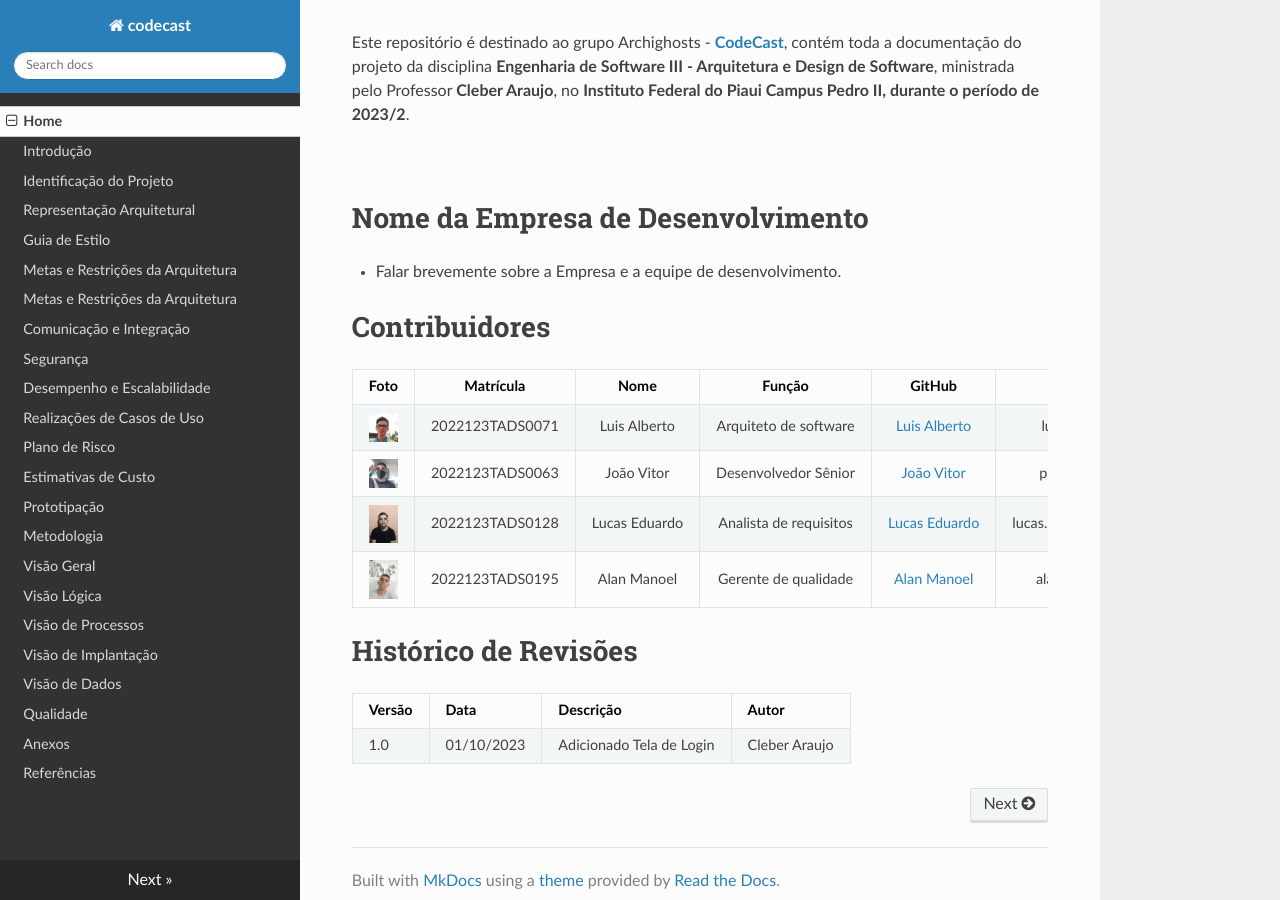
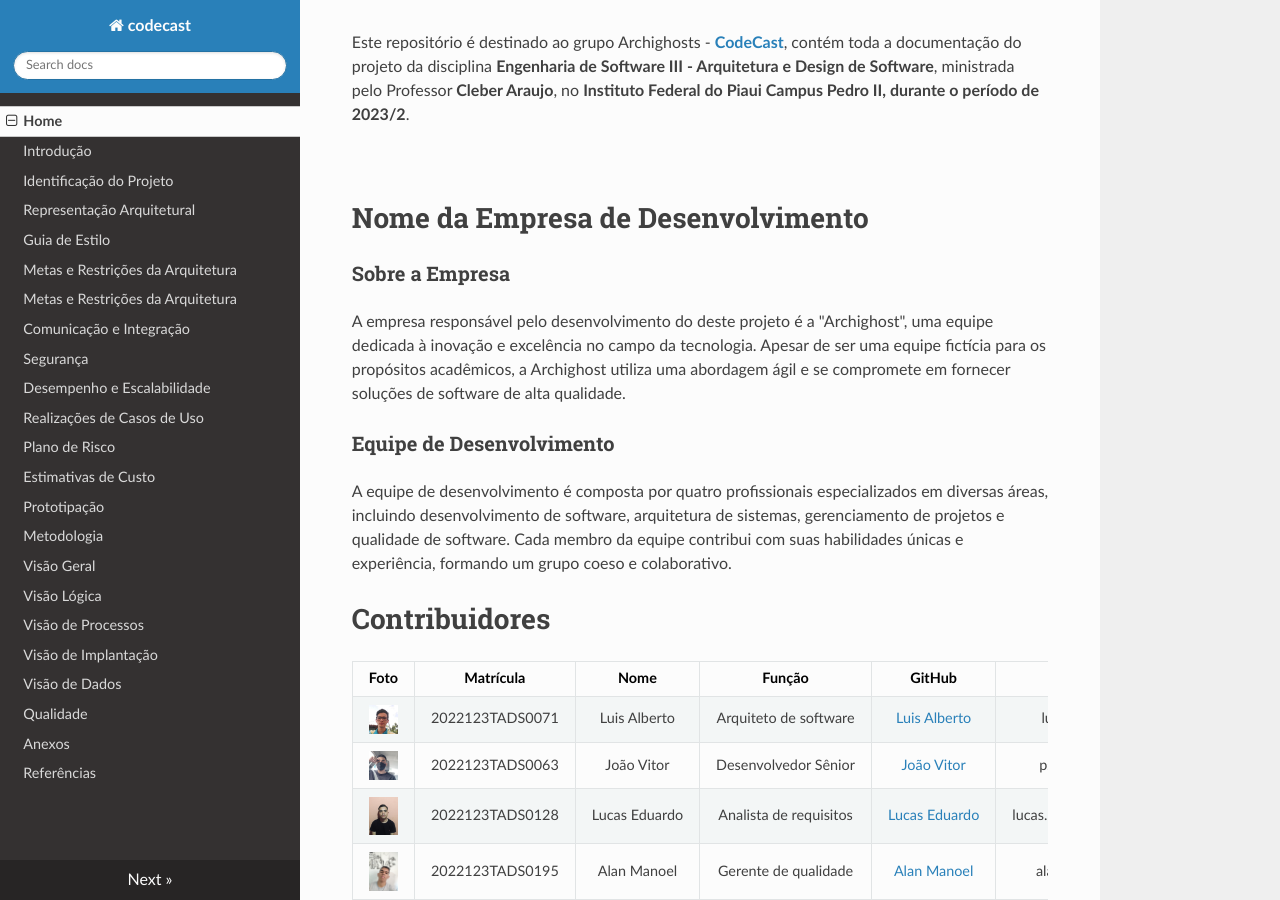
Before and after one commit to Vitor-Silva27/codecast, an MkDocs documentation site: the page built from docs/index.md, in a window 1280 px wide and 900 px high, scrolled down 329 px. Built offline with MkDocs 1.6.1, drawn with Linux system fonts in a browser that asks for light colours; nearby versions of some CDN libraries.

Commit message:
Adicionando informações sobre a empresa

```diff
--- a/docs/index.md
+++ b/docs/index.md
@@ -9,7 +9,12 @@ Este repositório é destinado ao grupo Archighosts - [**CodeCast**](https://git
 <br />
 
 # Nome da Empresa de Desenvolvimento
-- Falar brevemente sobre a Empresa e a equipe de desenvolvimento.
+### Sobre a Empresa
+A empresa responsável pelo desenvolvimento do deste projeto é a "Archighost", uma equipe dedicada à inovação e excelência no campo da tecnologia. Apesar de ser uma equipe fictícia para os propósitos acadêmicos, a Archighost utiliza uma abordagem ágil e se compromete em fornecer soluções de software de alta qualidade.
+
+### Equipe de Desenvolvimento
+A equipe de desenvolvimento é composta por quatro profissionais especializados em diversas áreas, incluindo desenvolvimento de software, arquitetura de sistemas, gerenciamento de projetos e qualidade de software. Cada membro da equipe contribui com suas habilidades únicas e experiência, formando um grupo coeso e colaborativo.
+
 
 # Contribuidores
 
```
